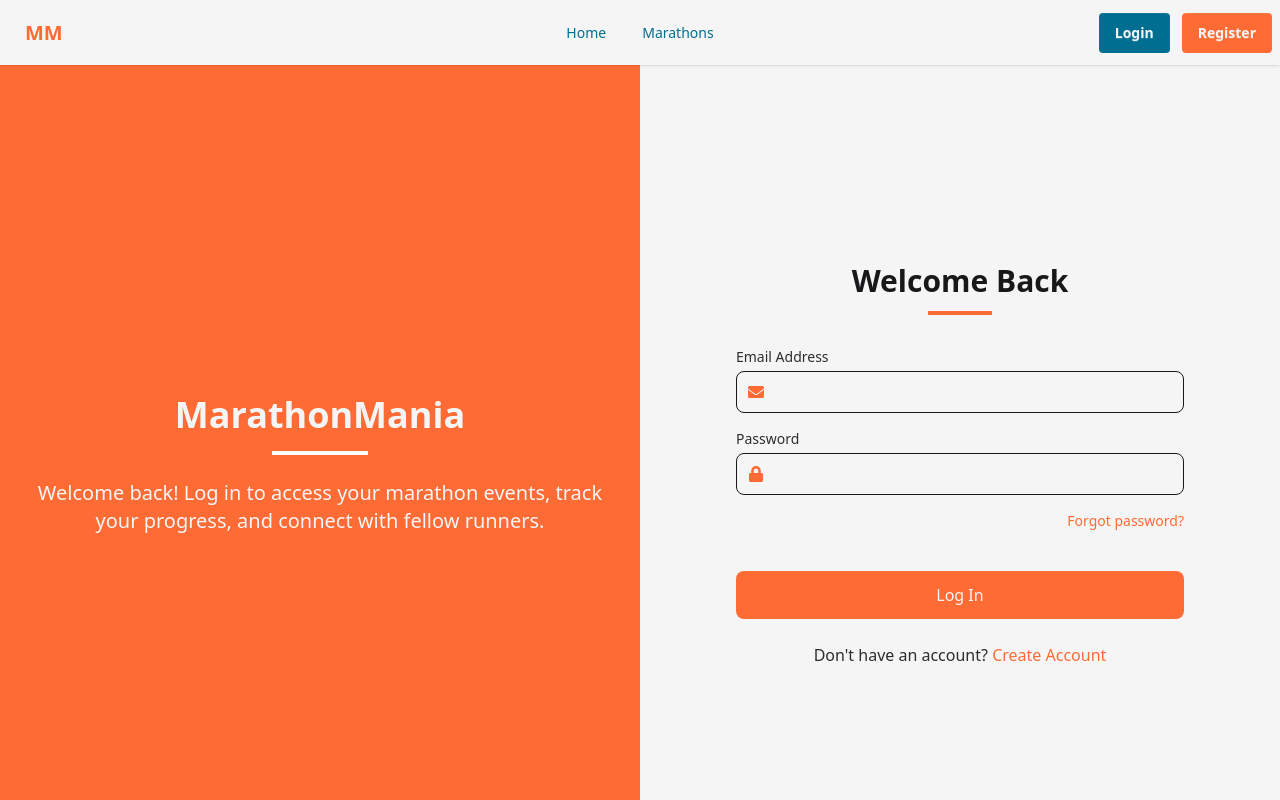
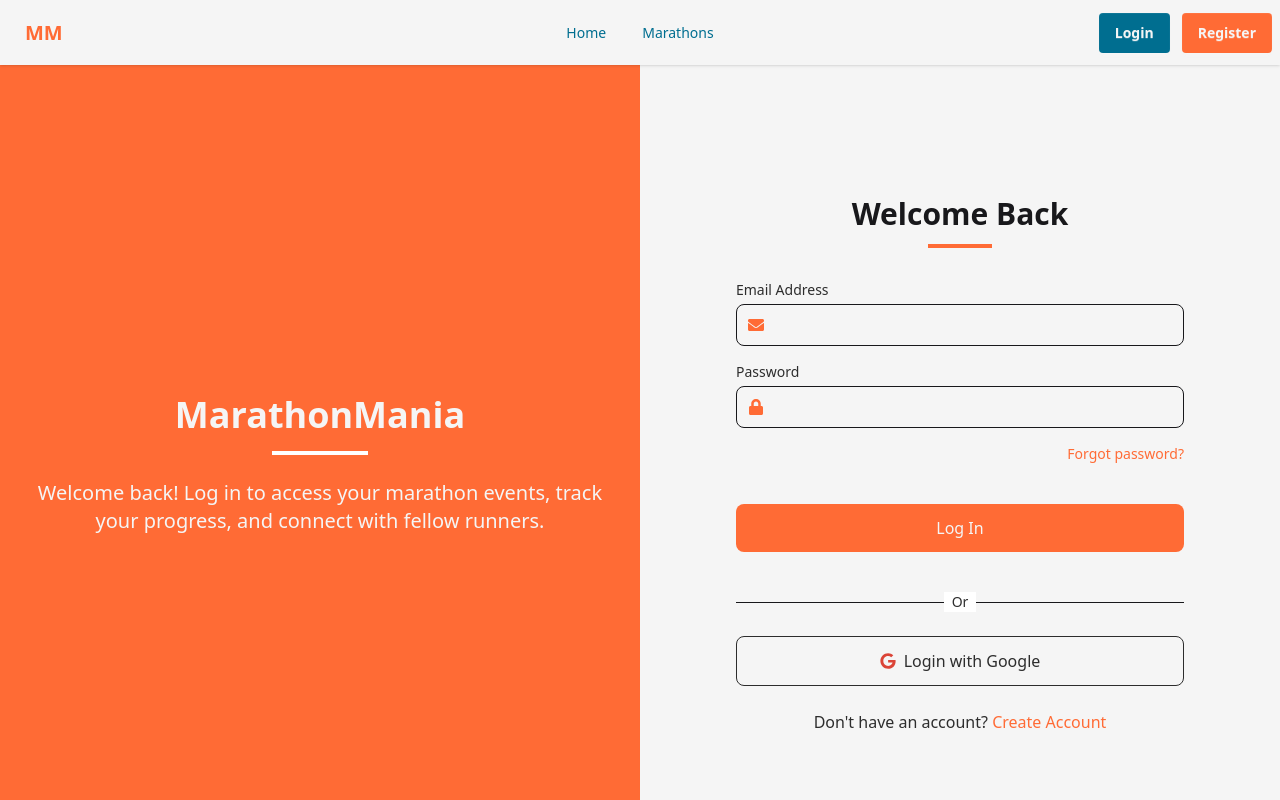
Before and after one commit to sohanrahat/MarathonMania, a React (Vite) app: page /login in a window 1280 px wide. Shown: the top 800 px of the page. Built offline with nearby package versions, Linux system fonts and the light colour scheme.

Commit message:
Login with Google button

```diff
--- a/src/Pages/Login.jsx
+++ b/src/Pages/Login.jsx
@@ -1,7 +1,7 @@
 import React from 'react';
 import { Link } from 'react-router';
 import '../styles/colors.css';
-import { FaEnvelope, FaLock } from 'react-icons/fa';
+import { FaEnvelope, FaLock, FaGoogle } from 'react-icons/fa';
 
 const Login = () => {
     return (
@@ -88,6 +88,29 @@ const Login = () => {
                             >
                                 Log In
                             </button>
+
+                            {/* Divider */}
+                            <div className="relative my-6">
+                                <div className="absolute inset-0 flex items-center">
+                                    <div className="w-full border-t" style={{ borderColor: 'var(--neutral-medium)' }}></div>
+                                </div>
+                                <div className="relative flex justify-center text-sm">
+                                    <span className="px-2 bg-white" style={{ color: 'var(--neutral-dark)' }}>Or</span>
+                                </div>
+                            </div>
+
+                            {/* Google Login Button */}
+                            <button
+                                type="button"
+                                className="w-full py-3 rounded-lg font-medium border transition-colors duration-300 flex items-center justify-center"
+                                style={{
+                                    borderColor: 'var(--neutral-medium)',
+                                    color: 'var(--neutral-dark)'
+                                }}
+                            >
+                                <FaGoogle className="mr-2" style={{ color: '#DB4437' }} />
+                                Login with Google
+                            </button>
                         </div>
                     </form>
 
```
